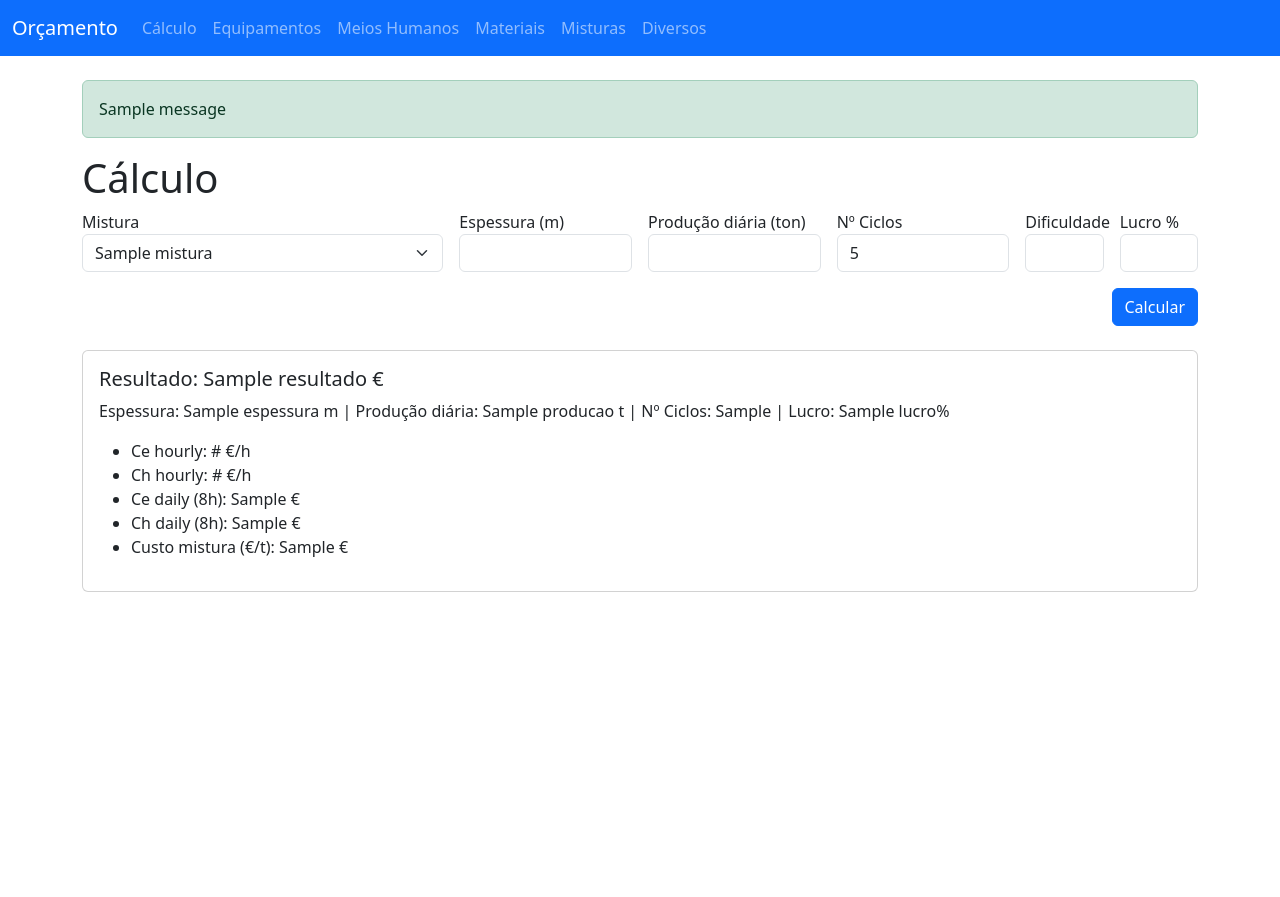
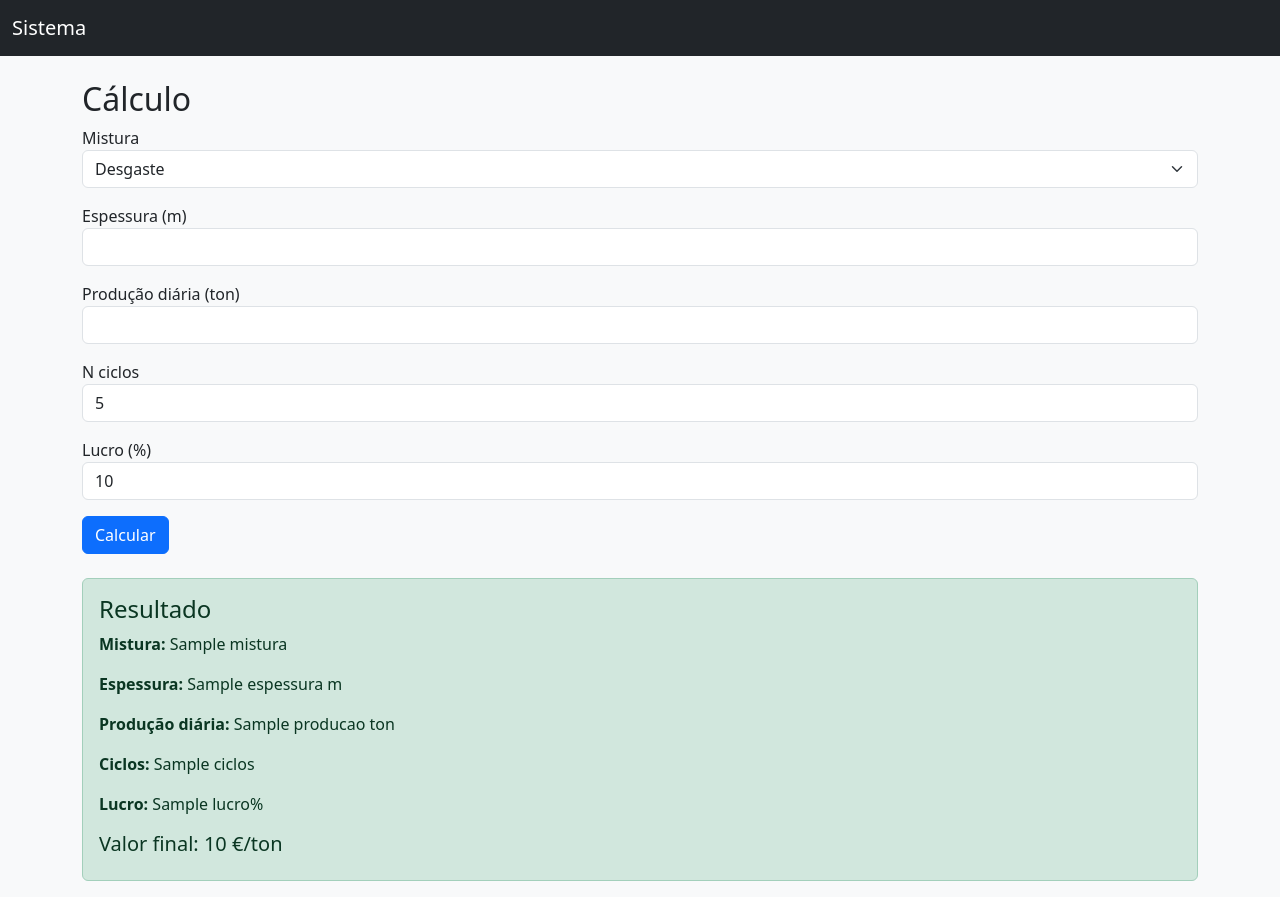
Before and after one commit to louiscarvalheiro-code/meu-sistema, a Flask app: template templates/calculo.html in a window 1280 px wide. Before the commit the page ends 592 px from the top, so only its background shows below. Run offline with Flask 3, Linux system fonts and the light colour scheme; tables that the repository leaves empty hold one stand-in row (values such as "Sample post"); the template is opened without the code that fills it: values that come from a table or form of the project are taken from there, most other values are stand-ins (such as "Sample title", 1, 10 or a date in 2020); one stand-in notice (Sample message) is shown.

Commit message:
Add files via upload

```diff
--- a/app.py
+++ b/app.py
@@ -1,323 +1,118 @@
-
-from flask import Flask, render_template, request, redirect, url_for, flash
+from flask import Flask, render_template, request, redirect, url_for
 from flask_sqlalchemy import SQLAlchemy
 import os
-from sqlalchemy import func
 
 app = Flask(__name__)
-app.secret_key = os.getenv('SECRET_KEY', 'uma-chave-secreta-local')
-
-db_url = os.getenv('DATABASE_URL')
-if db_url:
-    if db_url.startswith('postgres://'):
-        db_url = db_url.replace('postgres://', 'postgresql://', 1)
-    app.config['SQLALCHEMY_DATABASE_URI'] = db_url
-else:
-    app.config['SQLALCHEMY_DATABASE_URI'] = 'sqlite:///database.db'
-
+app.config['SQLALCHEMY_DATABASE_URI'] = 'sqlite:///data.db'
 app.config['SQLALCHEMY_TRACK_MODIFICATIONS'] = False
 db = SQLAlchemy(app)
 
+# -------------------------
+# MODELOS
+# -------------------------
 class Equipamento(db.Model):
     id = db.Column(db.Integer, primary_key=True)
-    nome = db.Column(db.String(140), nullable=False)
-    custo = db.Column(db.Float, nullable=False, default=0.0)  # custo por hora
-    quantidade = db.Column(db.Integer, nullable=False, default=1)
+    nome = db.Column(db.String(100), nullable=False)
+    custo_hora = db.Column(db.Float, nullable=False)
+    quantidade = db.Column(db.Integer, default=1)
 
 class Humano(db.Model):
     id = db.Column(db.Integer, primary_key=True)
-    nome = db.Column(db.String(140), nullable=False)
-    custo = db.Column(db.Float, nullable=False, default=0.0)  # custo por hora
-    quantidade = db.Column(db.Integer, nullable=False, default=1)
+    nome = db.Column(db.String(100), nullable=False)
+    custo_hora = db.Column(db.Float, nullable=False)
+    quantidade = db.Column(db.Integer, default=1)
 
 class Material(db.Model):
     id = db.Column(db.Integer, primary_key=True)
-    nome = db.Column(db.String(200), nullable=False)
-    preco = db.Column(db.Float, nullable=False, default=0.0)       # preço material €/ton
-    transporte = db.Column(db.Float, nullable=False, default=0.0)  # transporte €/ton
+    nome = db.Column(db.String(100), nullable=False)
+    preco = db.Column(db.Float, nullable=False)
+    transporte = db.Column(db.Float, default=0.0)
 
 class Mistura(db.Model):
     id = db.Column(db.Integer, primary_key=True)
-    nome = db.Column(db.String(140), nullable=False)
-    baridade = db.Column(db.Float, nullable=False, default=1.0)
+    nome = db.Column(db.String(100), nullable=False)
+    baridade = db.Column(db.Float, default=1.0)
 
 class MisturaMaterial(db.Model):
     id = db.Column(db.Integer, primary_key=True)
-    mistura_id = db.Column(db.Integer, db.ForeignKey('mistura.id'), nullable=False)
-    material_id = db.Column(db.Integer, db.ForeignKey('material.id'), nullable=False)
-    percentagem = db.Column(db.Float, nullable=False, default=0.0)
-    mistura = db.relationship('Mistura', backref=db.backref('componentes', cascade='all, delete-orphan'))
-    material = db.relationship('Material')
+    mistura_id = db.Column(db.Integer, db.ForeignKey('mistura.id'))
+    material_id = db.Column(db.Integer, db.ForeignKey('material.id'))
+    percentagem = db.Column(db.Float, nullable=False)
 
-class Diverso(db.Model):
+class Diversos(db.Model):
     id = db.Column(db.Integer, primary_key=True)
-    nome = db.Column(db.String(140), nullable=False, unique=True)
-    valor = db.Column(db.Float, nullable=False, default=0.0)
+    custo_central = db.Column(db.Float, default=880.88)
+    custo_fabrico = db.Column(db.Float, default=11.01)
+    custo_camião = db.Column(db.Float, default=48.56)
+    n_ciclos = db.Column(db.Integer, default=5)
 
-@app.before_request
-def create_tables():
-    db.create_all()
-    defaults = {
-        'Custo Central': 1500.0,
-        'Custo Fabrico': 11.0,
-        'Custo Camiao Hora': 50.0,
-        'Nciclos': 5.0
-    }
-    for name, val in defaults.items():
-        if not Diverso.query.filter_by(nome=name).first():
-            db.session.add(Diverso(nome=name, valor=val))
+# -------------------------
+# ROTAS
+# -------------------------
+@app.route('/')
+def index():
+    return redirect(url_for('calculo'))
 
-    # default mixes if none
-    default_mixes = [
-        ('Desgaste', 1.0),
-        ('Binder', 1.0),
-        ('Macadame', 1.0),
-        ('Argamassa', 1.0),
-        ('Desgaste Subjacente', 1.0)
-    ]
-    for name, bar in default_mixes:
-        if not Mistura.query.filter_by(nome=name).first():
-            db.session.add(Mistura(nome=name, baridade=bar))
+@app.route('/calculo', methods=['GET','POST'])
+def calculo():
+    misturas = Mistura.query.all()
+    diversos = Diversos.query.first()
+    resultado = None
+    if request.method == 'POST':
+        mistura_id = int(request.form['mistura'])
+        espessura = float(request.form['espessura'])
+        producao_diaria = float(request.form['producao'])
+        n_ciclos = int(request.form['ciclos'])
+        lucro = float(request.form['lucro'])/100
 
+        mistura = Mistura.query.get(mistura_id)
+
+        Ce = sum([e.custo_hora * e.quantidade for e in Equipamento.query.all()]) * 8
+        Ch = sum([h.custo_hora * h.quantidade for h in Humano.query.all()]) * 8
+
+        Cc = diversos.custo_central
+        Cf = diversos.custo_fabrico
+        Ct = diversos.custo_camião
+
+        comps = MisturaMaterial.query.filter_by(mistura_id=mistura_id).all()
+        Cm = 0
+        for c in comps:
+            mat = Material.query.get(c.material_id)
+            if mat:
+                Cm += (mat.preco + mat.transporte) * (c.percentagem/100)
+
+        custo_total = ((Cc + Ce + Ch) / producao_diaria) + ((Cf + Cm + (Ct/n_ciclos)))
+        custo_total = custo_total * mistura.baridade
+        custo_total = custo_total * espessura
+        custo_total = custo_total * (1 + lucro)
+
+        resultado = {
+            'mistura': mistura.nome,
+            'espessura': espessura,
+            'producao': producao_diaria,
+            'ciclos': n_ciclos,
+            'lucro': lucro*100,
+            'valor': round(custo_total,2)
+        }
+
+    return render_template('calculo.html', misturas=misturas, diversos=diversos, resultado=resultado)
+
+# -------------------------
+# INIT DB
+# -------------------------
+def seed_data():
+    if not Diversos.query.first():
+        d = Diversos(custo_central=880.88, custo_fabrico=11.01, custo_camião=48.56, n_ciclos=5)
+        db.session.add(d)
+    if not Mistura.query.first():
+        misturas = ['Desgaste','Binder','Macadame','Argamassa','Desgaste Subjacente']
+        for m in misturas:
+            db.session.add(Mistura(nome=m, baridade=1.0))
     db.session.commit()
 
-def total_percentagem_mistura(mistura_id):
-    total = db.session.query(func.coalesce(func.sum(MisturaMaterial.percentagem), 0.0)).filter_by(mistura_id=mistura_id).scalar()
-    return float(total or 0.0)
-
-def custo_mistura_por_ton(mistura_id):
-    custo = 0.0
-    comps = MisturaMaterial.query.filter_by(mistura_id=mistura_id).all()
-    for c in comps:
-        mat = c.material
-        if mat:
-            custo += (c.percentagem / 100.0) * (mat.preco + mat.transporte)
-    return round(custo, 6)
-
-@app.route('/')
-@app.route('/calculo', methods=['GET','POST'])
-def calculo():
-    misturas = Mistura.query.order_by(Mistura.nome).all()
-    resultado = None
-    detalhe = None
-    if request.method == 'POST':
-        try:
-            mistura_id = int(request.form.get('mistura_id') or 0)
-            espessura = float(request.form.get('espessura') or 0)
-            producao = float(request.form.get('producao') or 1)
-            nc = float(request.form.get('nc') or 5)
-            dificuldade = int(request.form.get('dificuldade') or 1)
-            lucro = float(request.form.get('lucro') or 0)
-
-            cc = Diverso.query.filter_by(nome='Custo Central').first().valor
-            cf = Diverso.query.filter_by(nome='Custo Fabrico').first().valor
-            ct = Diverso.query.filter_by(nome='Custo Camiao Hora').first().valor
-
-            ce_hourly = db.session.query(func.coalesce(func.sum(Equipamento.custo * Equipamento.quantidade), 0)).scalar() or 0.0
-            ch_hourly = db.session.query(func.coalesce(func.sum(Humano.custo * Humano.quantidade), 0)).scalar() or 0.0
-
-            ce_daily = ce_hourly * 8.0
-            ch_daily = ch_hourly * 8.0
-
-            custo_mistura = custo_mistura_por_ton(mistura_id) if mistura_id else 0.0
-
-            fixa_por_ton = (cc + ce_daily + ch_daily) / (producao if producao>0 else 1)
-            variavel_por_ton = cf + custo_mistura + (ct / (30.0 * nc if nc>0 else 5.0))
-
-            mistura = Mistura.query.get(mistura_id) if mistura_id else None
-            bar = mistura.baridade if mistura else 1.0
-
-            custo_unitario_por_ton = (fixa_por_ton + variavel_por_ton) * bar
-            custo_unitario_final = custo_unitario_por_ton * espessura
-            preco_final = custo_unitario_final * (1 + lucro / 100.0)
-
-            resultado = round(preco_final, 4)
-            detalhe = {
-                'espessura': espessura,
-                'producao': producao,
-                'nc': nc,
-                'lucro': lucro,
-                'fixa_por_ton': round(fixa_por_ton,4),
-                'variavel_por_ton': round(variavel_por_ton,4),
-                'custo_mistura': round(custo_mistura,4),
-                'baridade': bar,
-                'ce_hourly': round(ce_hourly,4),
-                'ch_hourly': round(ch_hourly,4),
-                'ce_daily': round(ce_daily,4),
-                'ch_daily': round(ch_daily,4)
-            }
-        except Exception as e:
-            flash(f'Erro no cálculo: {e}', 'danger')
-    return render_template('calculo.html', misturas=misturas, resultado=resultado, detalhe=detalhe)
-
-@app.route('/equipamentos', methods=['GET','POST'])
-def equipamentos():
-    if request.method == 'POST':
-        nome = request.form.get('nome')
-        custo = float(request.form.get('custo') or 0)
-        quantidade = int(request.form.get('quantidade') or 1)
-        if nome:
-            db.session.add(Equipamento(nome=nome, custo=custo, quantidade=quantidade))
-            db.session.commit()
-            flash('Equipamento adicionado.', 'success')
-        return redirect(url_for('equipamentos'))
-    lista = Equipamento.query.order_by(Equipamento.nome).all()
-    return render_template('equipamentos.html', lista=lista)
-
-@app.route('/equipamentos/delete/<int:id>', methods=['POST'])
-def equipamentos_delete(id):
-    item = Equipamento.query.get_or_404(id)
-    db.session.delete(item)
-    db.session.commit()
-    flash('Equipamento removido.', 'warning')
-    return redirect(url_for('equipamentos'))
-
-@app.route('/humanos', methods=['GET','POST'])
-def humanos():
-    if request.method == 'POST':
-        nome = request.form.get('nome')
-        custo = float(request.form.get('custo') or 0)
-        quantidade = int(request.form.get('quantidade') or 1)
-        if nome:
-            db.session.add(Humano(nome=nome, custo=custo, quantidade=quantidade))
-            db.session.commit()
-            flash('Humano adicionado.', 'success')
-        return redirect(url_for('humanos'))
-    lista = Humano.query.order_by(Humano.nome).all()
-    return render_template('humanos.html', lista=lista)
-
-@app.route('/humanos/delete/<int:id>', methods=['POST'])
-def humanos_delete(id):
-    item = Humano.query.get_or_404(id)
-    db.session.delete(item)
-    db.session.commit()
-    flash('Humano removido.', 'warning')
-    return redirect(url_for('humanos'))
-
-@app.route('/materiais', methods=['GET','POST'])
-def materiais():
-    if request.method == 'POST':
-        nome = request.form.get('nome')
-        preco = float(request.form.get('preco') or 0)
-        transporte = float(request.form.get('transporte') or 0)
-        if nome:
-            db.session.add(Material(nome=nome, preco=preco, transporte=transporte))
-            db.session.commit()
-            flash('Material adicionado.', 'success')
-        return redirect(url_for('materiais'))
-    lista = Material.query.order_by(Material.nome).all()
-    return render_template('materiais.html', lista=lista)
-
-@app.route('/materiais/delete/<int:id>', methods=['POST'])
-def materiais_delete(id):
-    item = Material.query.get_or_404(id)
-    db.session.delete(item)
-    db.session.commit()
-    flash('Material removido.', 'warning')
-    return redirect(url_for('materiais'))
-
-@app.route('/misturas', methods=['GET','POST'])
-def misturas():
-    if request.method == 'POST':
-        nome = request.form.get('nome')
-        bar = float(request.form.get('baridade') or 1.0)
-        if nome:
-            db.session.add(Mistura(nome=nome, baridade=bar))
-            db.session.commit()
-            flash('Mistura adicionada.', 'success')
-        return redirect(url_for('misturas'))
-    lista = Mistura.query.order_by(Mistura.nome).all()
-    return render_template('misturas.html', lista=lista)
-
-@app.route('/misturas/delete/<int:id>', methods=['POST'])
-def misturas_delete(id):
-    item = Mistura.query.get_or_404(id)
-    db.session.delete(item)
-    db.session.commit()
-    flash('Mistura removida.', 'warning')
-    return redirect(url_for('misturas'))
-
-@app.route('/misturas/<int:mistura_id>/composicao', methods=['GET','POST'])
-def misturas_composicao(mistura_id):
-    mistura = Mistura.query.get_or_404(mistura_id)
-    materiais = Material.query.order_by(Material.nome).all()
-    componentes = MisturaMaterial.query.filter_by(mistura_id=mistura_id).all()
-    if request.method == 'POST':
-        material_id = int(request.form.get('material_id') or 0)
-        percent = float(request.form.get('percentagem') or 0)
-        if material_id == 0:
-            flash('Selecione um material.', 'danger')
-            return redirect(url_for('misturas_composicao', mistura_id=mistura_id))
-        existing = MisturaMaterial.query.filter_by(mistura_id=mistura_id, material_id=material_id).first()
-        if existing:
-            flash('Material já existe na mistura. Edite a percentagem.', 'warning')
-            return redirect(url_for('misturas_composicao', mistura_id=mistura_id))
-        new_total = total_percentagem_mistura(mistura_id) + percent
-        if new_total > 100.0001:
-            flash(f'A soma das percentagens excede 100% (total atual: {new_total}%).', 'danger')
-            return redirect(url_for('misturas_composicao', mistura_id=mistura_id))
-        comp = MisturaMaterial(mistura_id=mistura_id, material_id=material_id, percentagem=percent)
-        db.session.add(comp)
-        db.session.commit()
-        flash('Componente adicionado.', 'success')
-        return redirect(url_for('misturas_composicao', mistura_id=mistura_id))
-    total_pct = total_percentagem_mistura(mistura_id)
-    custo_mist = custo_mistura_por_ton(mistura_id)
-    return render_template('misturas_composicao.html', mistura=mistura, materiais=materiais, componentes=componentes, total_pct=total_pct, custo_mist=custo_mist)
-
-@app.route('/misturas/<int:mistura_id>/composicao/edit/<int:comp_id>', methods=['POST'])
-def misturas_composicao_edit(mistura_id, comp_id):
-    comp = MisturaMaterial.query.get_or_404(comp_id)
-    nova = float(request.form.get('percentagem') or 0.0)
-    soma_outras = total_percentagem_mistura(mistura_id) - comp.percentagem
-    new_total = soma_outras + nova
-    if new_total > 100.0001:
-        flash(f'Não é possível definir {nova}%. Soma total = {new_total}% > 100%.', 'danger')
-        return redirect(url_for('misturas_composicao', mistura_id=mistura_id))
-    comp.percentagem = nova
-    db.session.commit()
-    flash('Percentagem atualizada.', 'success')
-    return redirect(url_for('misturas_composicao', mistura_id=mistura_id))
-
-@app.route('/misturas/<int:mistura_id>/composicao/delete/<int:comp_id>', methods=['POST'])
-def misturas_composicao_delete(mistura_id, comp_id):
-    comp = MisturaMaterial.query.get_or_404(comp_id)
-    db.session.delete(comp)
-    db.session.commit()
-    flash('Componente removido.', 'warning')
-    return redirect(url_for('misturas_composicao', mistura_id=mistura_id))
-
-@app.route('/diversos', methods=['GET','POST'])
-def diversos():
-    if request.method == 'POST':
-        nome = request.form.get('nome')
-        valor = float(request.form.get('valor') or 0)
-        if nome:
-            item = Diverso(nome=nome, valor=valor)
-            db.session.add(item)
-            db.session.commit()
-            flash('Diverso adicionado.', 'success')
-        return redirect(url_for('diversos'))
-    lista = Diverso.query.order_by(Diverso.nome).all()
-    return render_template('diversos.html', lista=lista)
-
-@app.route('/diversos/edit/<int:id>', methods=['GET','POST'])
-def diversos_edit(id):
-    item = Diverso.query.get_or_404(id)
-    if request.method == 'POST':
-        item.valor = float(request.form.get('valor') or 0)
-        db.session.commit()
-        flash('Valor atualizado.', 'success')
-        return redirect(url_for('diversos'))
-    return render_template('diversos_edit.html', item=item)
-
-@app.route('/diversos/delete/<int:id>', methods=['POST'])
-def diversos_delete(id):
-    item = Diverso.query.get_or_404(id)
-    db.session.delete(item)
-    db.session.commit()
-    flash('Diverso removido.', 'warning')
-    return redirect(url_for('diversos'))
+with app.app_context():
+    db.create_all()
+    seed_data()
 
 if __name__ == '__main__':
-    app.run(host='0.0.0.0', port=int(os.getenv('PORT', 10000)), debug=True)
+    app.run(debug=True, host='0.0.0.0', port=10000)
--- a/requirements.txt
+++ b/requirements.txt
@@ -1,4 +1,3 @@
 flask
 flask_sqlalchemy
-psycopg2-binary
 gunicorn
--- a/templates/base.html
+++ b/templates/base.html
@@ -1,36 +1,17 @@
-
 <!doctype html>
-<html lang="pt">
+<html lang="en">
   <head>
     <meta charset="utf-8">
-    <meta name="viewport" content="width=device-width, initial-scale=1">
-    <title>Sistema de Misturas</title>
+    <title>Sistema de Cálculo</title>
     <link href="https://cdn.jsdelivr.net/npm/bootstrap@5.3.0/dist/css/bootstrap.min.css" rel="stylesheet">
   </head>
-  <body>
-    <nav class="navbar navbar-expand-lg navbar-dark bg-primary">
+  <body class="bg-light">
+    <nav class="navbar navbar-expand-lg navbar-dark bg-dark mb-4">
       <div class="container-fluid">
-        <a class="navbar-brand" href="{{ url_for('calculo') }}">Orçamento</a>
-        <div class="collapse navbar-collapse">
-          <ul class="navbar-nav me-auto mb-2 mb-lg-0">
-            <li class="nav-item"><a class="nav-link" href="{{ url_for('calculo') }}">Cálculo</a></li>
-            <li class="nav-item"><a class="nav-link" href="{{ url_for('equipamentos') }}">Equipamentos</a></li>
-            <li class="nav-item"><a class="nav-link" href="{{ url_for('humanos') }}">Meios Humanos</a></li>
-            <li class="nav-item"><a class="nav-link" href="{{ url_for('materiais') }}">Materiais</a></li>
-            <li class="nav-item"><a class="nav-link" href="{{ url_for('misturas') }}">Misturas</a></li>
-            <li class="nav-item"><a class="nav-link" href="{{ url_for('diversos') }}">Diversos</a></li>
-          </ul>
-        </div>
+        <a class="navbar-brand" href="{{ url_for('index') }}">Sistema</a>
       </div>
     </nav>
-    <div class="container my-4">
-      {% with messages = get_flashed_messages(with_categories=true) %}
-        {% if messages %}
-          {% for cat, msg in messages %}
-            <div class="alert alert-{{ cat }}">{{ msg }}</div>
-          {% endfor %}
-        {% endif %}
-      {% endwith %}
+    <div class="container">
       {% block content %}{% endblock %}
     </div>
   </body>
--- a/templates/calculo.html
+++ b/templates/calculo.html
@@ -1,38 +1,43 @@
-
 {% extends 'base.html' %}
 {% block content %}
-<h1>Cálculo</h1>
-{% if misturas|length == 0 %}
-  <div class="alert alert-warning">Ainda não existem misturas. Por favor crie uma na aba Misturas.</div>
-{% else %}
-<form method="POST" class="row g-3">
-  <div class="col-md-4">
+<h2>Cálculo</h2>
+<form method="POST">
+  <div class="mb-3">
     <label>Mistura</label>
-    <select name="mistura_id" class="form-select" required>
+    <select name="mistura" class="form-select">
       {% for m in misturas %}
-        <option value="{{ m.id }}">{{ m.nome }}</option>
+      <option value="{{ m.id }}">{{ m.nome }}</option>
       {% endfor %}
     </select>
   </div>
-  <div class="col-md-2"><label>Espessura (m)</label><input name="espessura" type="number" step="0.01" class="form-control" required></div>
-  <div class="col-md-2"><label>Produção diária (ton)</label><input name="producao" type="number" step="1" class="form-control" required></div>
-  <div class="col-md-2"><label>Nº Ciclos</label><input name="nc" type="number" class="form-control" required value="5"></div>
-  <div class="col-md-1"><label>Dificuldade</label><input name="dificuldade" type="number" min="1" max="5" class="form-control" required></div>
-  <div class="col-md-1"><label>Lucro %</label><input name="lucro" type="number" step="0.1" class="form-control" required></div>
-  <div class="col-12 text-end"><button class="btn btn-primary">Calcular</button></div>
+  <div class="mb-3">
+    <label>Espessura (m)</label>
+    <input type="number" step="0.01" name="espessura" class="form-control" required>
+  </div>
+  <div class="mb-3">
+    <label>Produção diária (ton)</label>
+    <input type="number" step="0.01" name="producao" class="form-control" required>
+  </div>
+  <div class="mb-3">
+    <label>N ciclos</label>
+    <input type="number" name="ciclos" class="form-control" value="{{ diversos.n_ciclos }}" required>
+  </div>
+  <div class="mb-3">
+    <label>Lucro (%)</label>
+    <input type="number" step="0.01" name="lucro" class="form-control" value="10" required>
+  </div>
+  <button type="submit" class="btn btn-primary">Calcular</button>
 </form>
-{% endif %}
-{% if resultado is not none %}
-  <div class="card mt-4"><div class="card-body">
-    <h5>Resultado: {{ resultado }} €</h5>
-    <p>Espessura: {{ detalhe.espessura }} m | Produção diária: {{ detalhe.producao }} t | Nº Ciclos: {{ detalhe.nc }} | Lucro: {{ detalhe.lucro }}%</p>
-    <ul>
-      <li>Ce hourly: {{ detalhe.ce_hourly }} €/h</li>
-      <li>Ch hourly: {{ detalhe.ch_hourly }} €/h</li>
-      <li>Ce daily (8h): {{ detalhe.ce_daily }} €</li>
-      <li>Ch daily (8h): {{ detalhe.ch_daily }} €</li>
-      <li>Custo mistura (€/t): {{ detalhe.custo_mistura }} €</li>
-    </ul>
-  </div></div>
+
+{% if resultado %}
+<div class="alert alert-success mt-4">
+  <h4>Resultado</h4>
+  <p><strong>Mistura:</strong> {{ resultado.mistura }}</p>
+  <p><strong>Espessura:</strong> {{ resultado.espessura }} m</p>
+  <p><strong>Produção diária:</strong> {{ resultado.producao }} ton</p>
+  <p><strong>Ciclos:</strong> {{ resultado.ciclos }}</p>
+  <p><strong>Lucro:</strong> {{ resultado.lucro }}%</p>
+  <h5>Valor final: {{ resultado.valor }} €/ton</h5>
+</div>
 {% endif %}
 {% endblock %}
```
